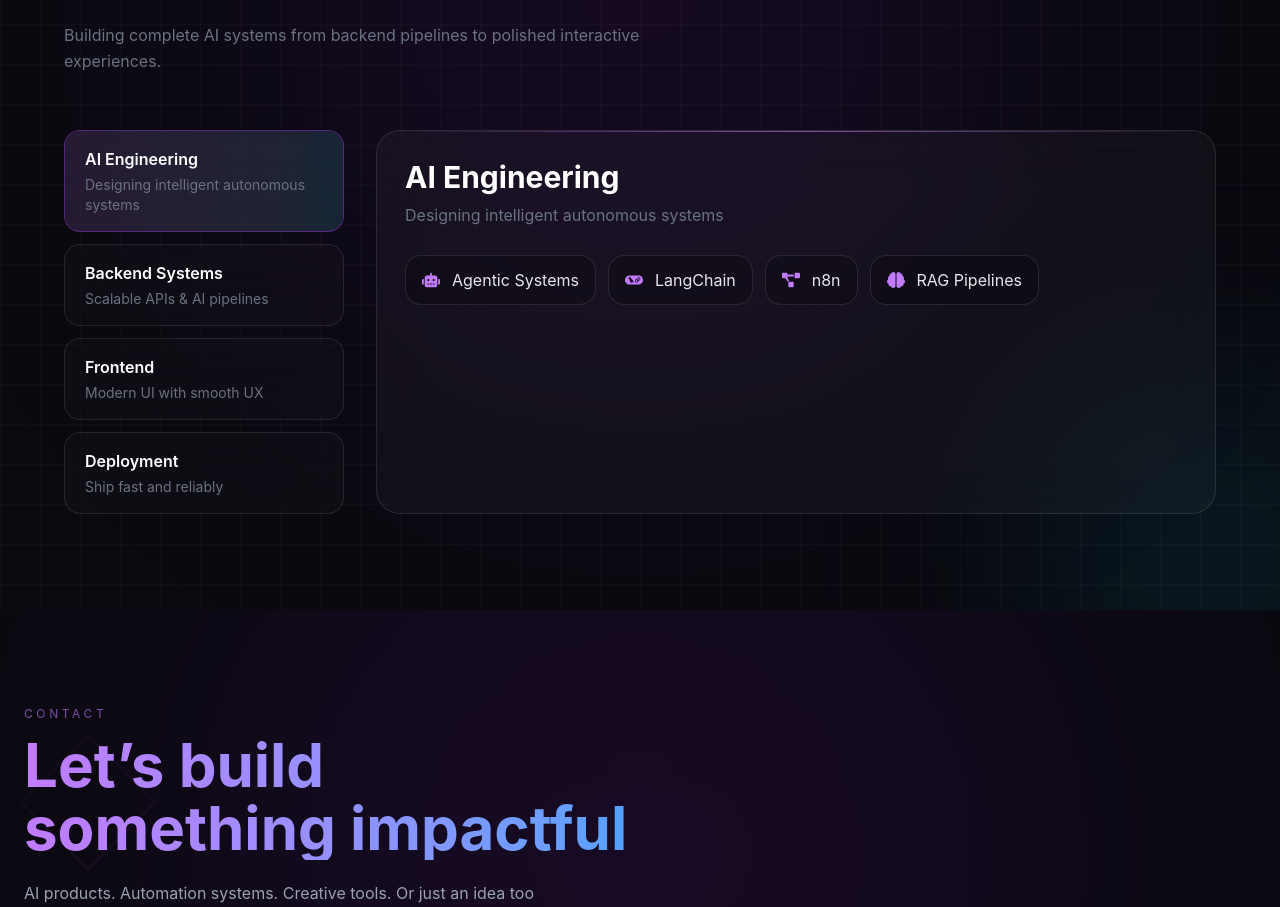
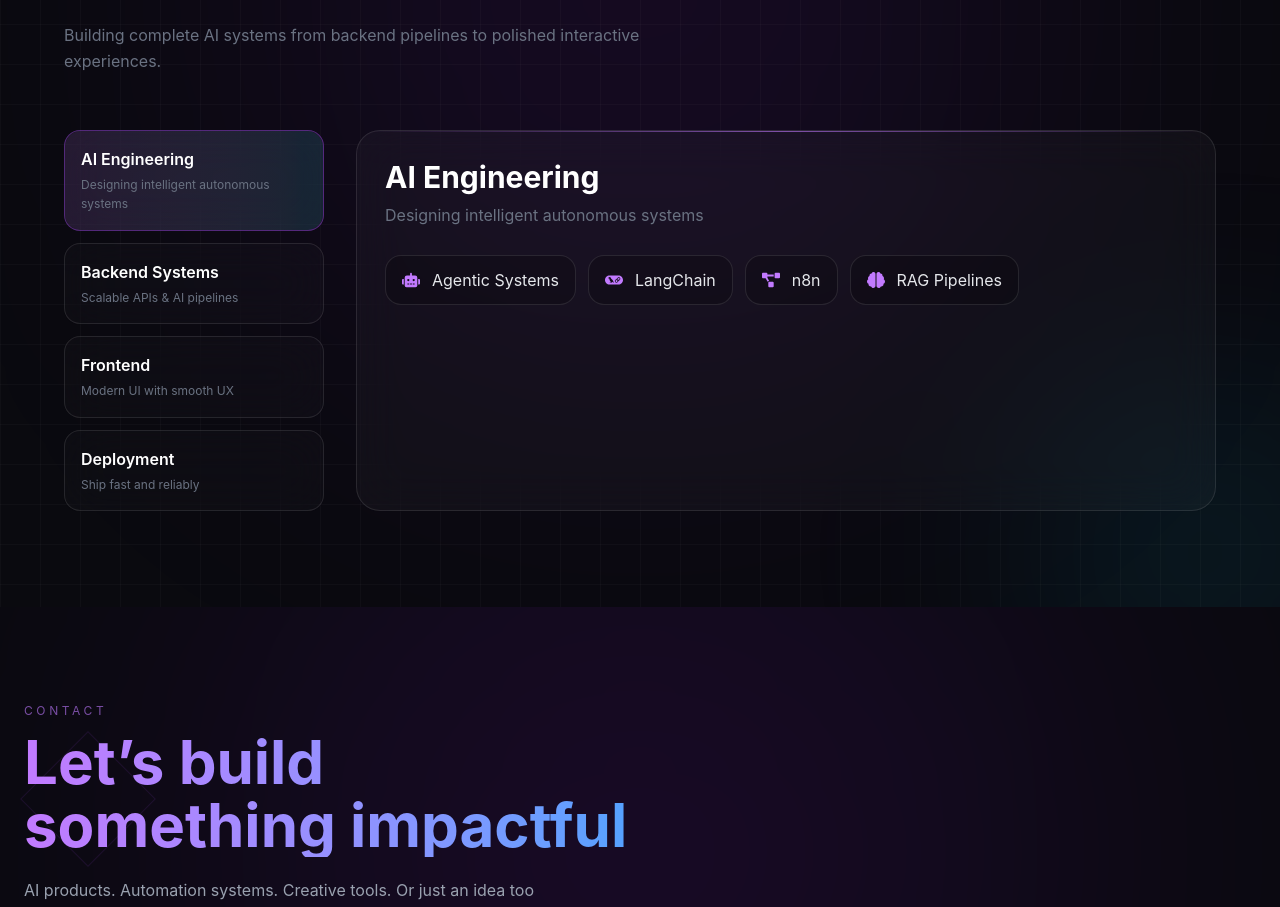
Before and after one commit to Himanshu110109/portfolio, a React (Vite) app: page / in a window 1280 px wide. Shown: the part 3860-4767 px from the top of the page. Built offline with nearby package versions, Linux system fonts and the light colour scheme.

Commit message:
Refactor Skills component layout and styles

```diff
--- a/src/components/Skills.jsx
+++ b/src/components/Skills.jsx
@@ -120,11 +120,11 @@ export default function Skills() {
           </p>
         </motion.div>
 
-        {/* MODERN TABS LAYOUT */}
-        <div className="grid lg:grid-cols-[280px_1fr] gap-5 md:gap-8">
+        {/* LAYOUT */}
+        <div className="grid lg:grid-cols-[260px_1fr] gap-5 md:gap-8">
 
           {/* LEFT SIDEBAR */}
-          <div className="flex lg:flex-col gap-3 overflow-x-auto lg:overflow-visible pb-2 lg:pb-0 scrollbar-hide">
+          <div className="grid grid-cols-2 sm:grid-cols-2 lg:grid-cols-1 gap-3">
 
             {skillGroups.map((group, index) => {
               const isActive = active === index;
@@ -133,7 +133,7 @@ export default function Skills() {
                 <button
                   key={index}
                   onClick={() => setActive(index)}
-                  className={`group relative min-w-[220px] lg:min-w-0 text-left rounded-2xl border transition-all duration-300 px-5 py-4 backdrop-blur-xl ${
+                  className={`group relative text-left rounded-2xl border transition-all duration-300 px-4 py-4 backdrop-blur-xl min-w-0 ${
                     isActive
                       ? "border-purple-500/40 bg-white/[0.05]"
                       : "border-white/10 bg-white/[0.02] hover:bg-white/[0.04]"
@@ -148,13 +148,13 @@ export default function Skills() {
                     />
                   )}
 
-                  <div className="relative z-10">
+                  <div className="relative z-10 min-w-0">
 
-                    <h3 className="text-white font-semibold text-sm sm:text-base">
+                    <h3 className="text-white font-semibold text-sm sm:text-base truncate">
                       {group.title}
                     </h3>
 
-                    <p className="text-gray-500 text-xs sm:text-sm mt-1">
+                    <p className="text-gray-500 text-xs mt-1 leading-relaxed">
                       {group.desc}
                     </p>
                   </div>
```
